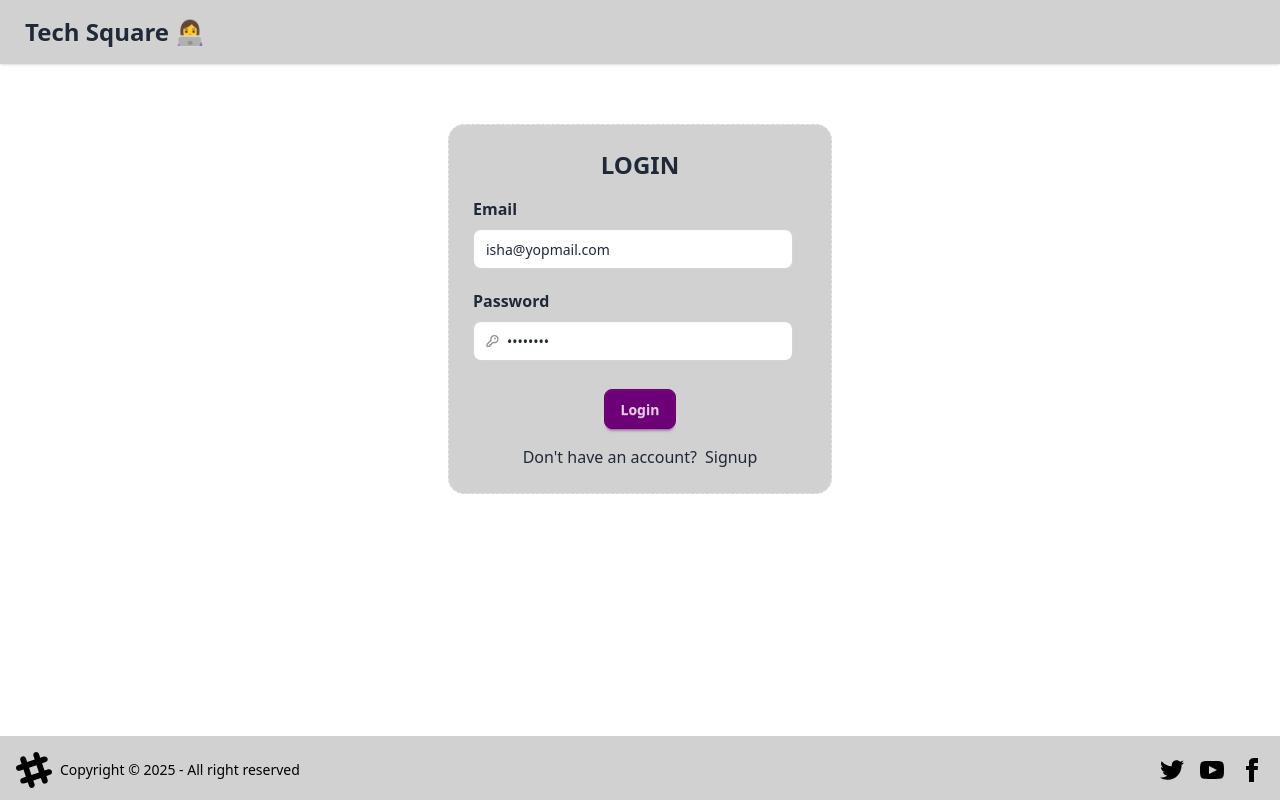
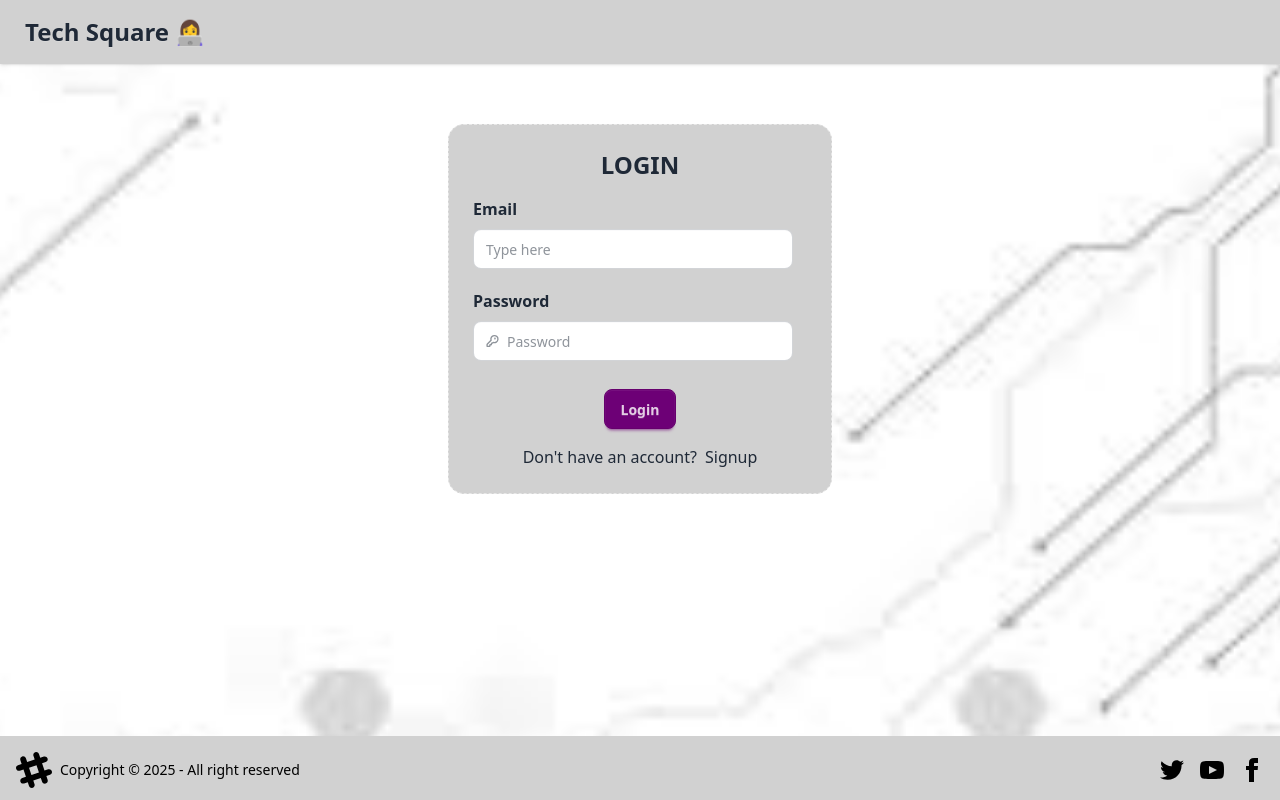
Before and after one commit to IshaA1310/TechSquare, a React (Vite) app in the folder techsquare-web/web/: page /login in a window 1280 px wide. Built offline with nearby package versions, Linux system fonts and the light colour scheme; no server answers; the HTML template or start-up script is replaced by a standard one.

Commit message:
set bg image, meta logo, radio values

```diff
--- a/techsquare-web/web/index.html
+++ b/techsquare-web/web/index.html
@@ -2,7 +2,8 @@
 <html lang="en">
   <head>
     <meta charset="UTF-8" />
-    <link rel="icon" type="image/svg+xml" href="/vite.svg" />
+    <!-- <link rel="icon" type="image/svg+xml" href="/vite.svg" /> -->
+    <link rel="icon" type="image/svg+xml" href="./src/assets/tech_square.png" />
     <link href="/src/index.css" rel="stylesheet">
     <meta name="viewport" content="width=device-width, initial-scale=1.0" />
     <title>Tech Square</title>
--- a/techsquare-web/web/src/components/Base.jsx
+++ b/techsquare-web/web/src/components/Base.jsx
@@ -36,9 +36,12 @@ const Base = () => {
 
   return (
     <div>
-      <Navbar/>
-      <Outlet/>
-      <Footer/>
+      <div className="bg-[url(./assets/tech_bg.jpg)] bg-[length:1920px_1080px] bg-center bg-no-repeat bg-fixed min-h-screen">
+      {/* <div class="bg-[url(./assets/tech_bg.jpg)] bg-contain bg-center bg-no-repeat bg-fixed min-h-screen"> */}
+        <Navbar/>
+        <Outlet/>
+        <Footer/>
+      </div>
     </div>
   )
 }
--- a/techsquare-web/web/src/components/EditProfile.jsx
+++ b/techsquare-web/web/src/components/EditProfile.jsx
@@ -83,7 +83,7 @@ const EditProfile = () => {
   }, [user]);
 
   return (
-    (user && <div className="flex justify-center my-1 px-2">
+    (user && <div className="flex justify-center my-3 px-2">
       <div className="place-items-center-safe mx-2">
         <div className="card card-dash bg-base-300 w-96 mx-2 p-2">
           <div className="card-body">
@@ -107,9 +107,9 @@ const EditProfile = () => {
             <fieldset className="mb-2 p-0">
               <legend className="text-sm font-medium">Gender</legend>
               <div>
-                <input type="radio" name="radio-1" value="male" className="radio radio-primary mx-1" onChange={(e) => setGender(e.target.value)} />Male
-                <input type="radio" name="radio-1" value="female" className="radio radio-primary mx-1" onChange={(e) => setGender(e.target.value)} />Female
-                <input type="radio" name="radio-1" value="others" className="radio radio-primary mx-1" onChange={(e) => setGender(e.target.value)} />Others
+                <input type="radio" name="radio-1" value="male" className="radio radio-primary mx-1" checked={gender === 'male'} onChange={(e) => setGender(e.target.value)} />Male
+                <input type="radio" name="radio-1" value="female" className="radio radio-primary mx-1" checked={gender === 'female'} onChange={(e) => setGender(e.target.value)} />Female
+                <input type="radio" name="radio-1" value="others" className="radio radio-primary mx-1" checked={gender === 'others'} onChange={(e) => setGender(e.target.value)} />Others
               </div>
             </fieldset>
             <fieldset className="mb-2 p-0">
--- a/techsquare-web/web/src/components/Login.jsx
+++ b/techsquare-web/web/src/components/Login.jsx
@@ -7,8 +7,8 @@ import { BASE_URL } from "../utils/constants";
 
 const Login = () => {
 
-  const [email, setEmailId] = useState('isha@yopmail.com');
-  const [password, setPassword] = useState('Isha@123');
+  const [email, setEmailId] = useState('');
+  const [password, setPassword] = useState('');
   const [error, setError] = useState('');
   const [toast, setToast] = useState(false);
 
```
Also changed, not shown: techsquare-web/web/src/assets/tech_bg.jpg (added), techsquare-web/web/src/assets/tech_square.png (added).
